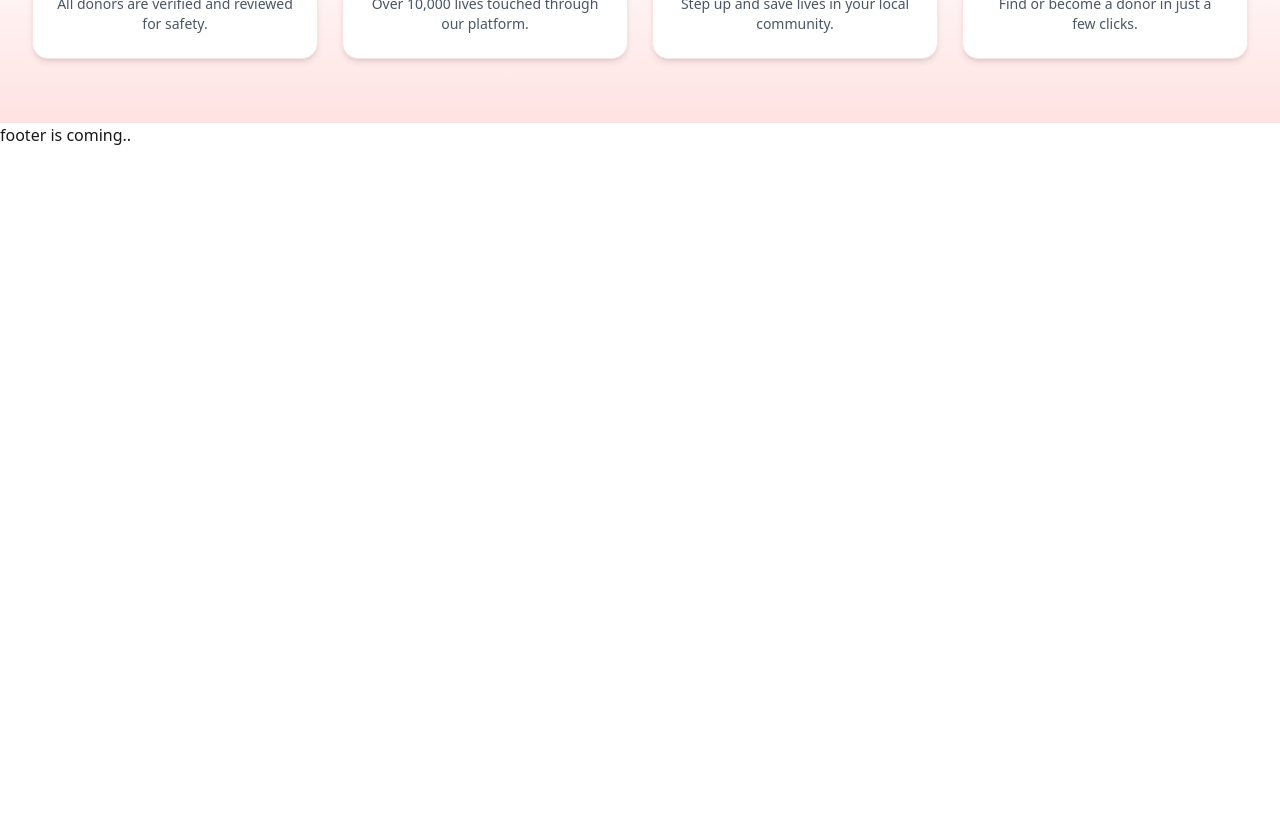
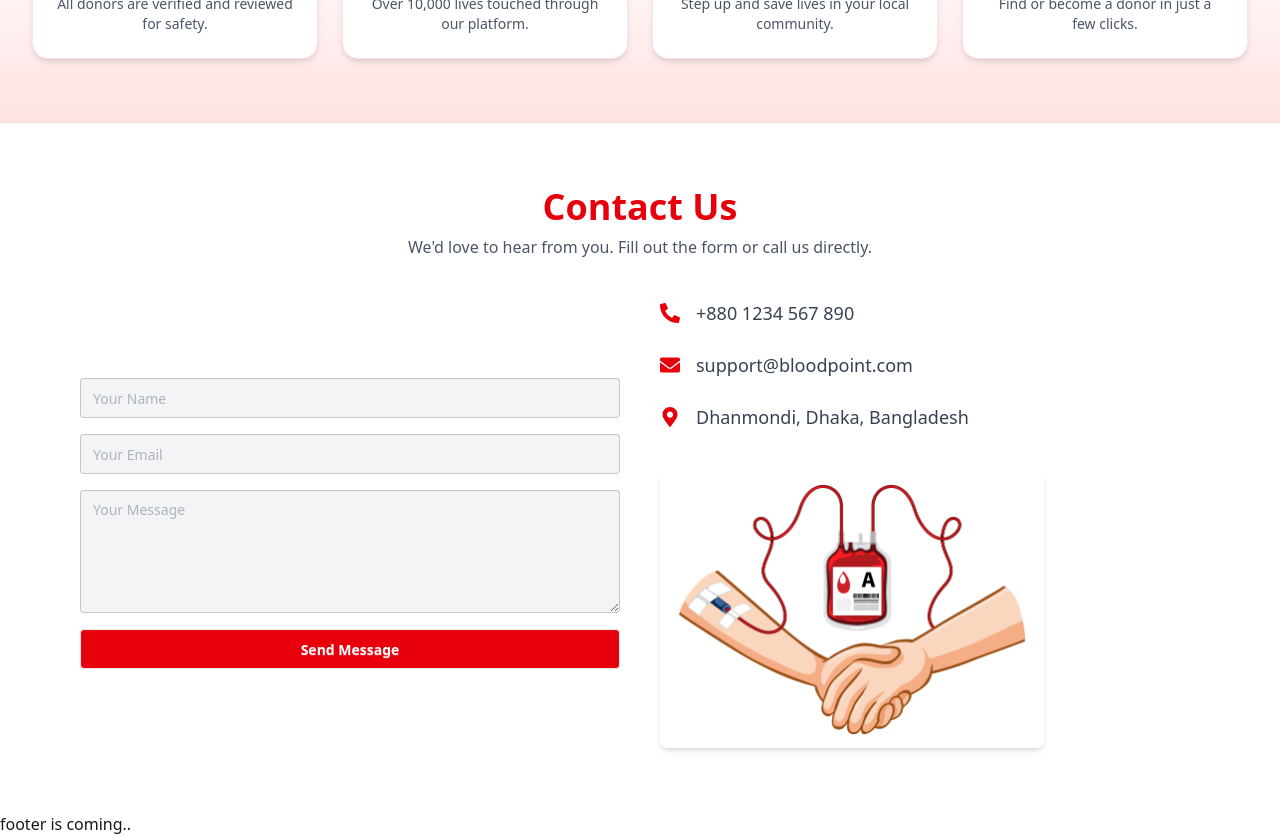
Before and after one commit to hrhabib0/blood-point-client, a React (Vite) app: page / in a window 1280 px wide. Shown: the part 1100-1936 px from the top of the page. Before the commit the page ends 1247 px from the top, so only its background shows below. Built offline with nearby package versions, Linux system fonts and the light colour scheme; no server answers.

Commit message:
create contact us section and show a success alert after sending message and reset form and use it in homepage

```diff
--- /dev/null
+++ b/src/components/Homepage/ContactUs/ContactUs.jsx
@@ -0,0 +1,97 @@
+import { FaPhoneAlt, FaEnvelope, FaMapMarkerAlt } from "react-icons/fa";
+import bannerImage from '../../../assets/images/banner.jpg'
+import Swal from "sweetalert2";
+
+const ContactUs = () => {
+    const handleSendMessage = e => {
+        e.preventDefault()
+        const form = e.target;
+        // Show timed alert
+        Swal.fire({
+            title: 'Message Sent!',
+            text: "We'll get back to you soon.",
+            icon: 'success',
+            timer: 1500,
+            showConfirmButton: false,
+            timerProgressBar: true,
+            toast: false,
+            position: 'center',
+        });
+        form.reset();
+    }
+    return (
+        <div
+            className="bg-white py-16 px-4 md:px-8 lg:px-20"
+            id="contact"
+            data-aos="fade-up"
+        >
+            <h2 className="text-3xl md:text-4xl font-bold text-center text-red-600 mb-2">
+                Contact Us
+            </h2>
+            <p className="text-center text-gray-600 mb-10">
+                We'd love to hear from you. Fill out the form or call us directly.
+            </p>
+
+            <div className="grid grid-cols-1 md:grid-cols-2 gap-10 items-center">
+                {/* Contact Form */}
+                <form className="space-y-4" onSubmit={handleSendMessage}>
+                    <div className="form-control">
+                        <input
+                            type="text"
+                            placeholder="Your Name"
+                            className="input input-bordered w-full bg-gray-100 text-gray-500"
+                            required
+                        />
+                    </div>
+                    <div className="form-control">
+                        <input
+                            type="email"
+                            placeholder="Your Email"
+                            className="input input-bordered w-full bg-gray-100 text-gray-500"
+                            required
+                        />
+                    </div>
+                    <div className="form-control">
+                        <textarea
+                            placeholder="Your Message"
+                            className="textarea textarea-bordered w-full bg-gray-100 text-gray-500"
+                            rows="5"
+                            required
+                        ></textarea>
+                    </div>
+                    <button className="btn bg-red-600 text-white hover:bg-red-700 w-full">
+                        Send Message
+                    </button>
+                </form>
+
+                {/* Contact Info */}
+                <div className="space-y-6 text-gray-700">
+                    <div className="flex items-center gap-4">
+                        <FaPhoneAlt className="text-red-600 text-xl" />
+                        <span className="text-lg font-medium">+880 1234 567 890</span>
+                    </div>
+                    <div className="flex items-center gap-4">
+                        <FaEnvelope className="text-red-600 text-xl" />
+                        <span className="text-lg font-medium">support@bloodpoint.com</span>
+                    </div>
+                    <div className="flex items-center gap-4">
+                        <FaMapMarkerAlt className="text-red-600 text-xl" />
+                        <span className="text-lg font-medium">
+                            Dhanmondi, Dhaka, Bangladesh
+                        </span>
+                    </div>
+
+                    <div className="mt-10">
+                        <img
+                            src={bannerImage}
+                            alt="Contact Illustration"
+                            className="w-full max-w-sm rounded-lg shadow-md hidden md:block"
+                        />
+                    </div>
+                </div>
+            </div>
+        </div>
+    );
+};
+
+export default ContactUs;
--- a/src/pages/HomePage/HomePage.jsx
+++ b/src/pages/HomePage/HomePage.jsx
@@ -1,12 +1,14 @@
 import React from 'react';
 import Banner from '../../components/Homepage/Banner/Banner';
 import Featured from '../../components/Homepage/Featured/Featured';
+import ContactUs from '../../components/Homepage/ContactUs/ContactUs';
 
 const HomePage = () => {
     return (
         <div>
             <Banner></Banner>
             <Featured></Featured>
+            <ContactUs></ContactUs>
         </div>
     );
 };
```
